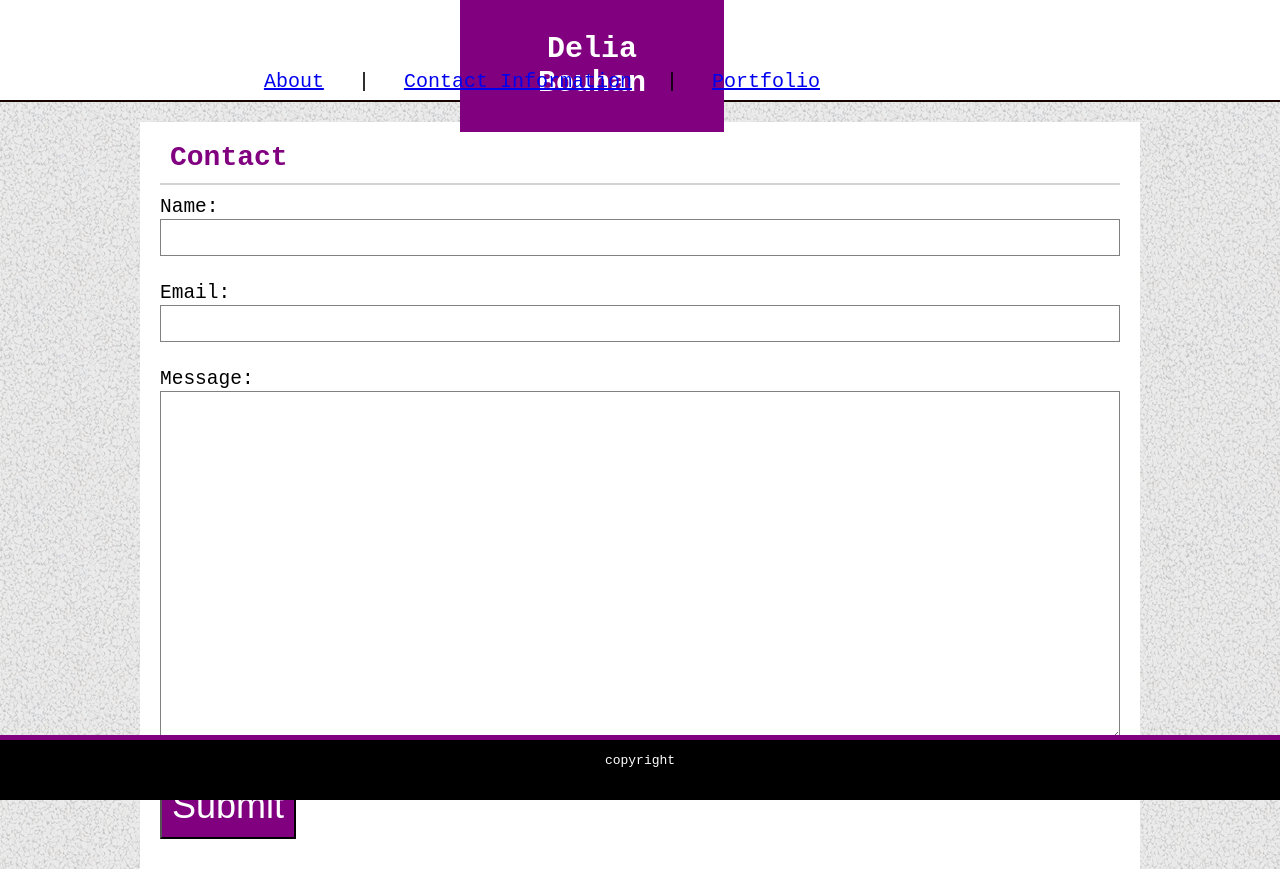
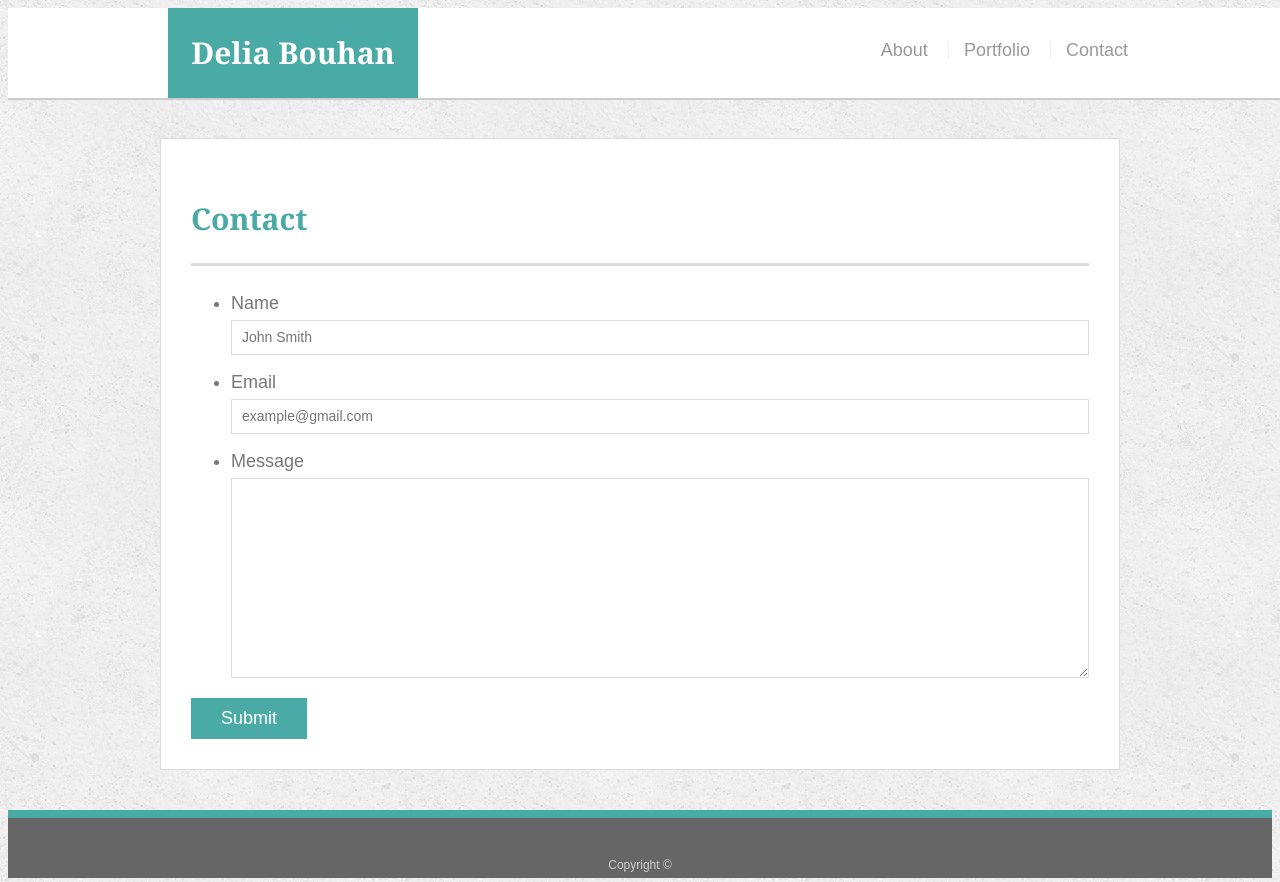
Before and after one commit to dmbouhan/Basic-Portfolio, a plain HTML site: page contact.html in a window 1280 px wide. Drawn offline with Linux system fonts and the light colour scheme; files whose address does not match are found by name.

Commit message:
Added first two homeworks to portfolio

```diff
--- a/Assets/css/contactstyle.css
+++ /dev/null
@@ -1,92 +0,0 @@
-body {
-    background-image: url("C:/Users/david/KU-Bootcamp-Work/Basic-Portfolio/Assets/images/gravel.png");
-    margin: 0;
-    padding: 0;
-    font-family: monospace;
-}
-
-header {
-    background: #ffffff;
-    border-bottom: #180101 2px solid;
-    height: 100px;
-    margin-top: 0;
-}
-
-.namePlate {
-    background: purple;
-    color: white;
-    font-size: 30px;
-    width: 200px;
-    text-align: center;
-    margin: 0 0 0 460px;
-    padding: 32px;
-    position: absolute;
-}
-
-#links {
-     float: right;
-     position: relative;
-     margin: 70px 460px 0 0;
-     font-size: 20px;
- }
-
-a:visited {
-    color: gray;
- }
-
-a:hover {
-    background: lightgray;
- }
-
-.contact {
-    background-color: #ffffff;
-    max-width: 960px;
-    margin: auto;
-    margin-top: 20px;
-    padding: 10px 20px;
-}
-
-h2 {
-    color: purple;
-    font-size: 28px;
-    margin: auto;
-    padding: 10px;
-    border-bottom: 2px solid lightgray;
-}
-
-input, textarea {
-    width: 960px;
-    box-sizing: border-box;
-    font: 2em;
-    padding: 10px;
-    border: 1px solid gray;
-}
-
-textarea {
-    height: 350px;
-}
-
-form {
-    font-size: 1.5em;
-    line-height: 1.25em;
-    margin-top: 10px;
-}
-
-button {
-   background: purple;
-   color: white;
-   font-size: 1.5em;
-   margin-bottom: 20px;
-   padding: 10px;
-}
-
-footer {
-    color: white;
-    text-align: center;
-    background: black;
-    height: 60px;
-    border-top: 5px solid purple;
-    position: absolute;
-    left: 0; right: 0; bottom: 0;
-    height: [footer-height];
-}
--- a/Assets/css/portfoliostyle.css
+++ /dev/null
@@ -1,92 +0,0 @@
-body {
-    background-image: url("C:/Users/david/KU-Bootcamp-Work/Basic-Portfolio/Assets/images/gravel.png");
-    margin: 0;
-    padding: 0;
-    font-family: monospace;
-}
-
-header {
-    background: #ffffff;
-    border-bottom: #180101 2px solid;
-    height: 100px;
-    margin-top: 0;
-}
-
-.namePlate {
-    background: purple;
-    color: white;
-    font-size: 30px;
-    width: 200px;
-    text-align: center;
-    margin: 0 0 0 460px;
-    padding: 32px;
-    position: absolute;
-}
-
-#links {
-     float: right;
-     position: relative;
-     margin: 70px 460px 0 0;
-     font-size: 20px;
- }
-
-a:visited {
-    color: gray;
- }
-
-a:hover {
-    background: lightgray;
- }
-
- .portfolio {
-    background-color: #ffffff;
-    max-width: 960px;
-    margin: auto;
-    margin-top: 20px;
-    padding: 10px 20px;
-}
-
-h2 {
-    color: purple;
-    font-size: 28px;
-    margin: auto;
-    padding: 10px;
-    border-bottom: 2px solid lightgray;
-}
-
-img {
-    height: 200px;
-    width: 200px;
-    transform: rotate(90deg);
-    margin-top: 20px;
-}
-
-#img2 {
-    float: right;
-    margin-right: 500px;
-}
-
-#img4 {
-   float: right;
-   margin-right: 500px;
-}
-
-h3 {
-    background: purple;
-    color: white;
-    font-size: 1.25em;
-    max-width: 200px;
-    text-align: center;
-    position: relative;
-}
-
-footer {
-    color: white;
-    text-align: center;
-    background: black;
-    height: 60px;
-    border-top: 5px solid purple;
-    position: relative;
-    left: 0; right: 0; bottom: 0;
-    height: [footer-height];
-}
--- a/Assets/css/style.css
+++ b/Assets/css/style.css
@@ -1,76 +1,305 @@
 body {
-    background-image: url("C:/Users/david/KU-Bootcamp-Work/Basic-Portfolio/Assets/images/gravel.png");
-    margin: 0;
-    padding: 0;
-    font-family: monospace;
+    font-family: Arial, "Helvetica Neue", Helvetica, sans-serif;
+    font-size: 18px;
+    line-height: 34px;
+    color: #777777;
+    background: url("../images/concrete_seamless.png");
   }
 
-header {
-    background: #ffffff;
-    border-bottom: #180101 2px solid;
-    height: 100px;
-    margin-top: 0;
+  * {
+    box-sizing: border-box;
   }
 
-.namePlate {
-    background: purple;
-    color: white;
-    font-size: 30px;
-    width: 200px;
-    text-align: center;
-    margin: 0 0 0 460px;
-    padding: 32px;
-    position: absolute;
+  html,
+body {
+  height: 100%;
 }
 
- #links {
-     float: right;
-     position: relative;
-     margin: 70px 460px 0 0;
-     font-size: 20px;
+.wrapper {
+  height: auto !important;
+  height: 100%;
+  min-height: 100%;
+  margin: 0 auto -105px;
 }
 
- a:visited {
-    color: gray;
+footer,
+.push {
+  height: 105px;
 }
 
- a:hover {
-    background: lightgray;
+/* end sticky footer styling */
+
+/* start hover styling */
+
+#logo:hover,
+input[type=submit]:hover {
+  background: #5e7f7e;
 }
 
-.aboutMe {
-    background-color: #ffffff;
-    max-width: 960px;
-    margin: auto;
-    margin-top: 20px;
-    padding: 10px 20px;
+nav a:hover {
+  color: #5e7f7e;
 }
 
-h2 {
-    color: purple;
-    font-size: 28px;
-    margin: 10px;
-    padding: 10px;
-    border-bottom: 2px solid lightgray;
+.social:hover {
+  cursor: pointer;
+  opacity: 0.8;
 }
 
-#selfie {
-    height: 200px;
-    float: left;
-    position: relative;
-    padding: 10px;
+  /* general */
+
+  .container {
+    width: 100%;
+    max-width: 960px;
+    margin: 0 auto;
+    clear: both;
   }
 
+  h1,
+  h2,
+  h3,
   p {
-    line-height: 1.5em;
+    margin-bottom: 20px;
   }
+
+  p:last-child {
+    margin-bottom: 0;
+  }
+
+  h1,
+  h2,
+  h3 {
+    font-family: Georgia, Times, "Times New Roman", serif;
+    font-weight: 700;
+    color: #4aaaa5;
+  }
+
+  h1 {
+    padding-bottom: 20px;
+    font-size: 30px;
+    line-height: 49px;
+    border-bottom: 3px solid #dddddd;
+  }
+
+  h2,
+  h3 {
+    font-size: 22px;
+  }
+
+  /* header */
+
+  #masthead {
+    position: fixed;
+    z-index: 99;
+    width: 100%;
+    margin: 0 0 30px;
+    overflow: auto;
+    color: #ffffff;
+    background: #ffffff;
+    border-bottom: 2px solid #cccccc;
+  }
+
+  #logo {
+    float: left;
+    width: 250px;
+    height: 90px;
+    font-family: Georgia, Times, "Times New Roman", serif;
+    font-size: 30px;
+    font-weight: 700;
+    line-height: 90px;
+    color: #ffffff;
+    text-align: center;
+    text-decoration: none;
+    background: #4aaaa5;
+  }
+
+  nav {
+    float: right;
+    margin-top: 25px;
+  }
+
+  nav a {
+    display: inline-block;
+    padding-left: 15px;
+    margin-left: 15px;
+    line-height: 18px;
+    color: #999;
+    text-decoration: none;
+    border-left: 1px solid #efefef;
+  }
+
+  nav a:first-child {
+    border-left: 0 none;
+  }
+
+  /* footer */
+
   footer {
-    color: white;
+    padding: 30px 0;
+    clear: both;
+    font-size: 12px;
+    color: #ffffff;
+    color: #cccccc;
     text-align: center;
-    background: black;
-    height: 60px;
-    border-top: 5px solid purple;
+    background: #666666;
+    border-top: 8px solid #4aaaa5;
+    height: 50px;
+  }
+
+  h3, h2 {
+    padding-bottom: 20px;
+    margin-bottom: 15px;
+    line-height: 22px;
+    border-bottom: 2px solid #eeeeee;
+  }
+
+  /* main */
+
+  #main-container {
+    padding-top: 130px;
+    min-height: calc(100vh - 70px);
+  }
+
+  .main-section {
+    float: left;
+    width: 100%;
+    max-width: 960px;
+    padding: 30px;
+    margin: 0 0 40px;
+    background: #ffffff;
+    border: 1px solid #dddddd;
+  }
+
+  /* portfolio page */
+
+  .work {
+    position: relative;
+    float: left;
+    width: 274px;
+    margin: 20px 0 25px;
+    overflow: auto;
+  }
+
+  .work:nth-child(even) {
+    margin-right: 40px;
+  }
+
+  .work img {
+    width: 100%;
+    border: 0 none;
+    opacity: 0.8;
+  }
+
+  .work h3 {
     position: absolute;
-    left: 0; right: 0; bottom: 0;
-    height: [footer-height];
+    bottom: 20px;
+    width: 100%;
+    padding: 15px;
+    margin-bottom: 0;
+    font-weight: 300;
+    line-height: 30px;
+    color: #ffffff;
+    text-align: center;
+    background: #4aaaa5;
+    border-bottom: 0;
   }
+
+  .auth-image {
+    float: left;
+    width: 200px;
+    height: auto;
+    margin-top: 10px;
+    margin-right: 25px;
+  }
+
+  /* contact page */
+
+  #contact-form ul {
+    margin-bottom: 20px;
+  }
+
+  #contact-form li {
+    margin-bottom: 10px;
+  }
+
+  label,
+  input[type=text],
+  input[type=email],
+  textarea {
+    display: block;
+    width: 100%;
+  }
+
+  input[type=text],
+  input[type=email],
+  textarea {
+    height: 35px;
+    padding: 0 10px;
+    font-size: 14px;
+    border: 1px solid #dddddd;
+  }
+
+  textarea {
+    height: 200px;
+  }
+
+  input[type=submit] {
+    padding: 10px 30px;
+    font-size: 18px;
+    color: #ffffff;
+    cursor: pointer;
+    background: #4aaaa5;
+    border: 0 none;
+  }
+
+  @media only screen and (max-width: 768px) {
+
+    #masthead {
+      max-width: 740px;
+    }
+
+    #main-container {
+      width: 600px;
+      padding-top: 100px;
+      font-size: .9em;
+
+    }
+    .auth-image {
+      width: 500px;
+    }
+
+  }
+
+
+  @media only screen and (max-width: 640px) {
+    #logo {
+      width: 100%;
+      text-align: center;
+  }
+
+    nav {
+      width: 100%;
+      text-align: center;
+    }
+
+    #main-container {
+      width: 100%;
+      padding-top: 180px;
+      font-size: .9em;
+
+    }
+
+    .auth-image {
+      width: 550px;
+      margin-bottom: 10px;
+    }
+
+    #main-container img {
+      width: 100%;
+      align-content: center
+    }
+
+    .work h3 {
+      width: 100%;
+    }
+
+  }
--- a/contact.html
+++ b/contact.html
@@ -3,51 +3,54 @@
 <head>
     <meta charset="utf-8">
     <title>Contact Me</title>
-    <link rel="stylesheet" type="text/css" href="./Assets/css/contactstyle.css">
+    <link rel="stylesheet" type="text/css" href="./Assets/css/style.css">
+    <meta name="viewport" content="width=device-width, initial-scale=1.0">
 </head>
 
 <body>
-    <div id="headSpacer">
-    <header>
-        <h1 class="namePlate">Delia Bouhan</h1>
 
-            <div id="links">
+    <header id="masthead">
+      <div class="container">
+        <a href="index.html" id="logo">Delia Bouhan</a>
+        <nav>
           <a href="index.html">About</a>
-                    &ensp; | &ensp;
-                <a href="contact.html" target="_blank">Contact Information</a>
-                    &ensp; | &ensp;
-                <a href="portfolio.html" target="_blank">Portfolio</a> </section>
+          <a href="portfolio.html">Portfolio</a>
+          <a href="contact.html">Contact</a>
+        </nav>
       </div>
     </header>
-    </div>
 
-    <section class="contact">
-        <h2>Contact</h2>
+    <div id="main-container" class="container">
+      <section class="main-section">
+        <h1>Contact</h1>
 
-        <form>
-            <div>
-                Name:<br>
-                <input type="text" id="name" name="user_name"> <br>
-            </div>
-<br>
-            <div>
-                Email:<br>
-                <input type="email" id="mail" name="user_mail">
-            </div>
-<br>
-            <div>
-                Message: <br>
-                <textarea id="msg" name="user_message"></textarea>
-            </div>
-<br>
-            <div class="button">
-                <button type="submit">Submit</button>
-            </div>
+        <form id="contact-form">
+          <ul>
+            <li>
+              <label for="name">Name</label>
+              <input type="text" id="name" name="name" placeholder="John Smith" required="required">
+            </li>
+            <li>
+              <label for="email">Email</label>
+              <input type="email" id="email" name="email" placeholder="example@gmail.com" required="required">
+            </li>
+            <li>
+              <label for="message">Message</label>
+              <textarea id="message" name="message" required="required"></textarea>
+            </li>
+          </ul>
+          <input type="submit">
         </form>
 
       </section>
 
+    </div>
+
     <footer>
-            <p>copyright</p>
+      <div class="container">
+        Copyright &copy;
+      </div>
     </footer>
   </body>
+
+  </html>
```
Also changed, not shown: index.html (+29 -34 lines), portfolio.html (+36 -32 lines), Assets/images/cat.jpg (added), Assets/images/concrete_seamless.png (added), Assets/images/gravel.png (deleted), Assets/images/technics-q-c-640-480-1.jpg (added), Assets/images/technics-q-c-640-480-2.jpg (added), Assets/images/technics-q-c-640-480-5.jpg (added), Assets/images/technics-q-c-640-480-7.jpg (added), Assets/images/technics-q-c-640-480-9.jpg (added), Assets/images/white-waves.png (deleted), 1 other file. Lines whose indentation alone changed are shown as unchanged.
